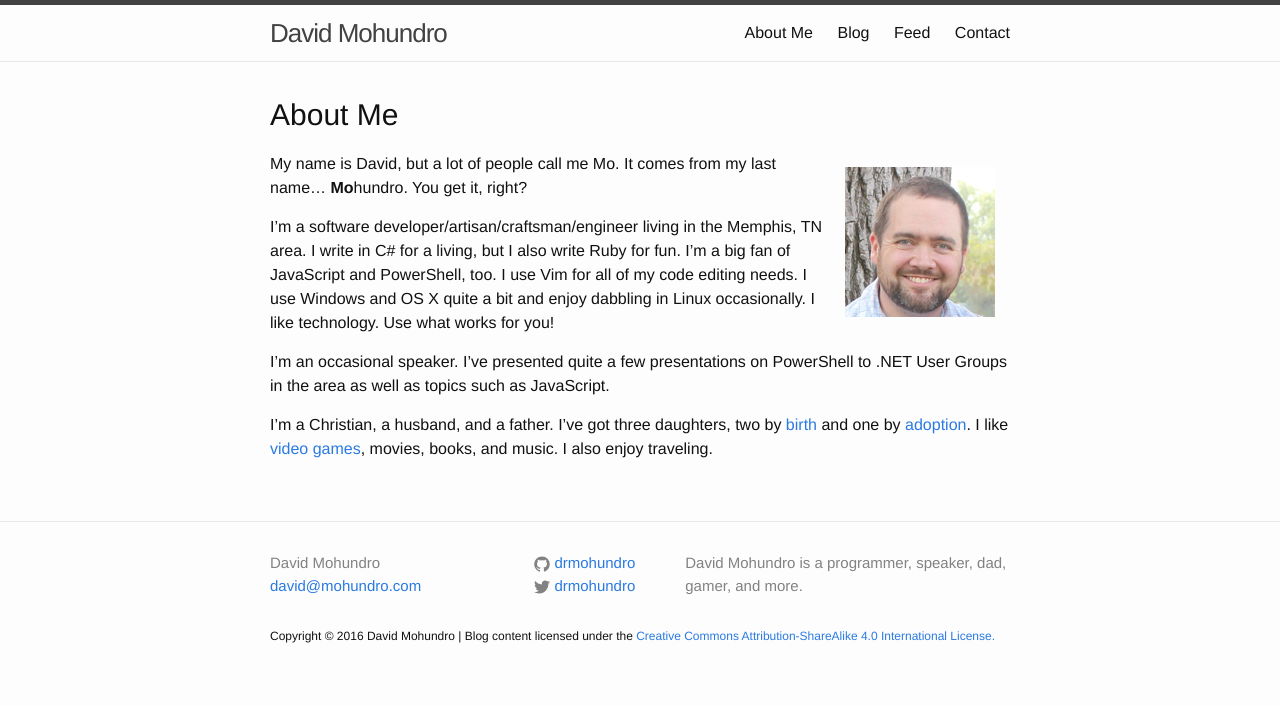
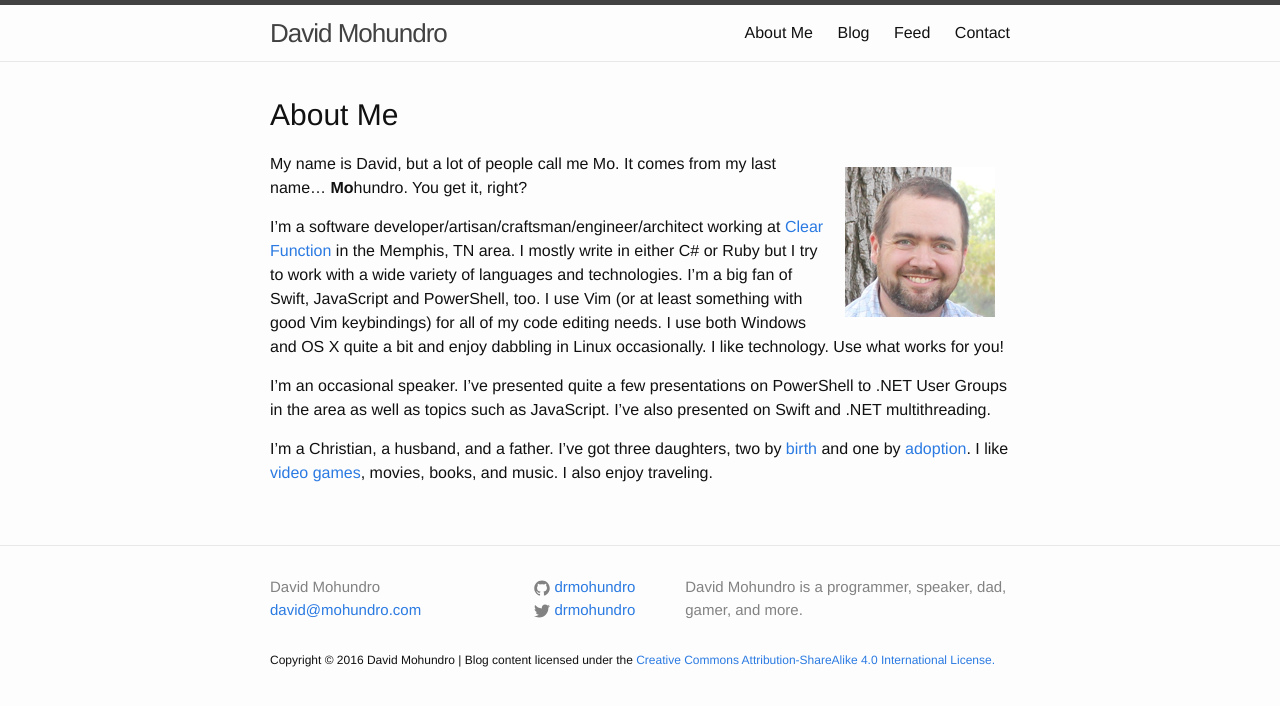
Before and after one commit to drmohundro/drmohundro.github.io, a Jekyll site: the page built from about.md, in a window 1280 px wide. Shown: the top 706 px of the page. Built offline with Jekyll 4.4.1, drawn with Linux system fonts in a browser that asks for light colours.

Commit message:
Update about page

```diff
--- a/about.md
+++ b/about.md
@@ -9,15 +9,17 @@ permalink: /about/
 My name is David, but a lot of people call me Mo. It comes from my last
 name... **Mo**hundro. You get it, right?
 
-I'm a software developer/artisan/craftsman/engineer living in the Memphis,
-TN area. I write in C# for a living, but I also write Ruby for fun. I'm a big
-fan of JavaScript and PowerShell, too. I use Vim for all of my code editing
-needs. I use Windows and OS X quite a bit and enjoy dabbling in Linux
-occasionally. I like technology. Use what works for you!
+I'm a software developer/artisan/craftsman/engineer/architect working at [Clear
+Function](http://clearfunction.com/) in the Memphis, TN area. I mostly write in
+either C# or Ruby but I try to work with a wide variety of languages and
+technologies. I'm a big fan of Swift, JavaScript and PowerShell, too.  I use
+Vim (or at least something with good Vim keybindings) for all of my code
+editing needs. I use both Windows and OS X quite a bit and enjoy dabbling in
+Linux occasionally. I like technology.  Use what works for you!
 
 I'm an occasional speaker. I've presented quite a few presentations on
 PowerShell to .NET User Groups in the area as well as topics such as
-JavaScript.
+JavaScript. I've also presented on Swift and .NET multithreading.
 
 I'm a Christian, a husband, and a father. I've got three daughters, two by
 [birth](/blog/2011/06/24/introducing-daila-joy/) and one by
```
Also changed, not shown: Gemfile.lock.
